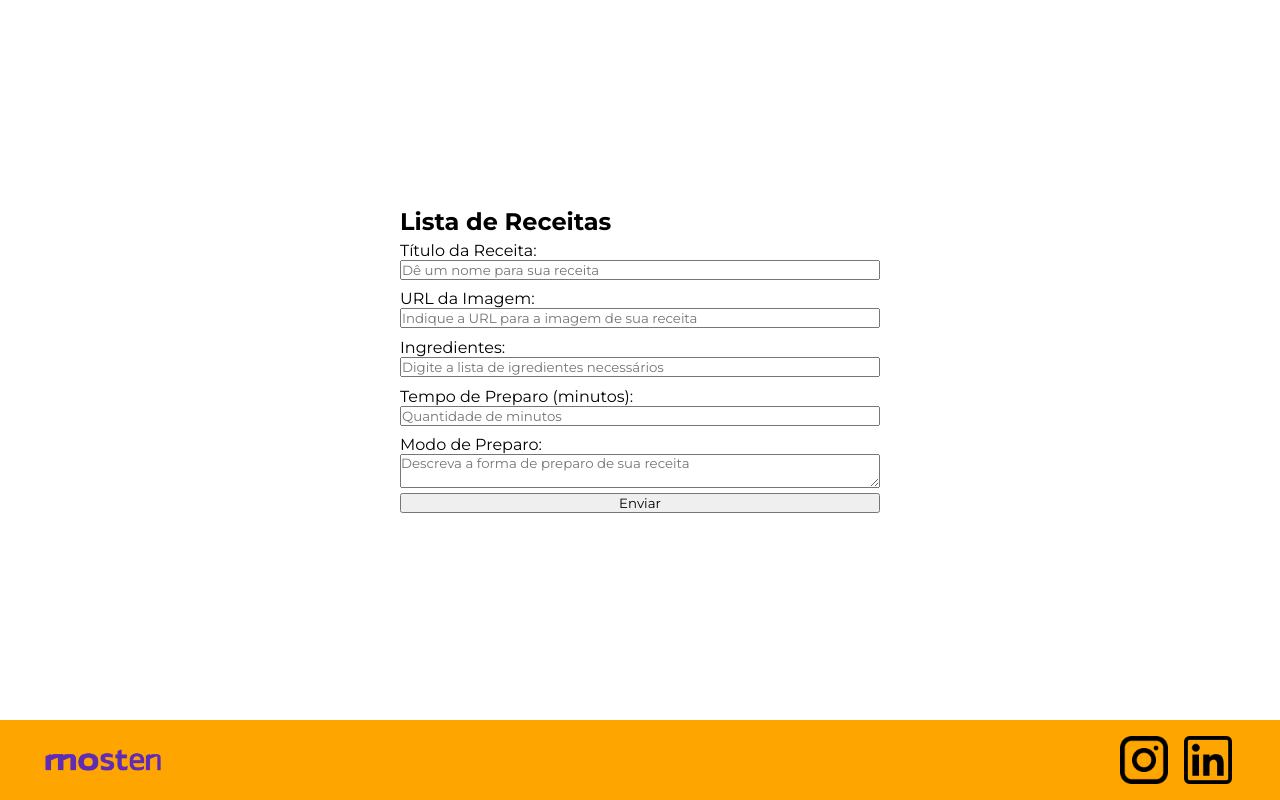
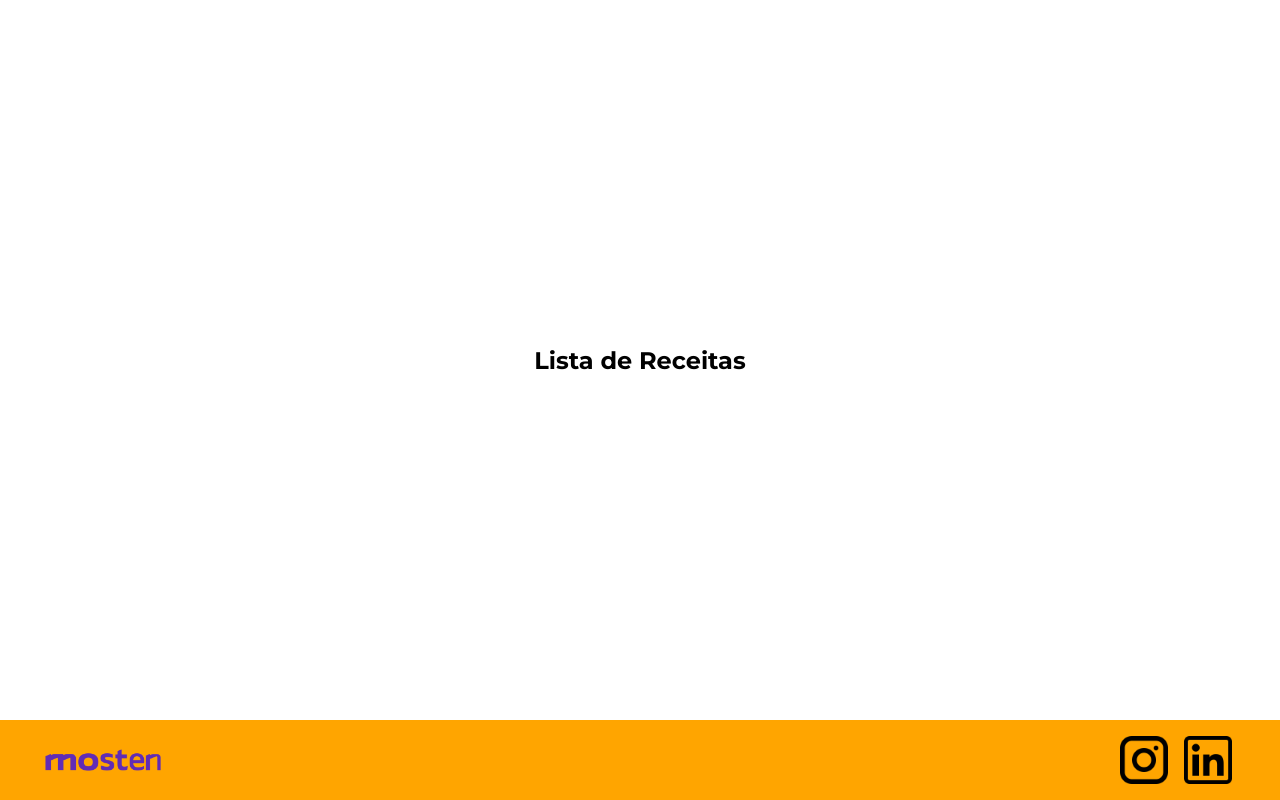
Before and after one commit to EduBarros101/pagina_de_receitas, a PHP site: page / in a window 1280 px wide. Shown: the part 80-880 px from the top of the page. Run offline with PHP 8.4, Linux system fonts and the light colour scheme.

Commit message:
remove: forms

```diff
--- a/assets/styles/_form.scss
+++ /dev/null
@@ -1,13 +0,0 @@
-#card-form {
-  display: flex;
-  flex-direction: column;
-  min-width: 30rem;
-  //gap: 0.7rem;
-
-  #form-group {
-    display: flex;
-    flex-direction: column;
-
-    padding: 0.3rem 0;
-  }
-}
--- /dev/null
+++ b/assets/styles/_recipes-list.scss
@@ -0,0 +1,9 @@
+#recipes-list {
+  display: flex;
+  flex-direction: column;
+  align-items: center;
+
+  #cards-container {
+    display: flex;
+  }
+}
--- a/assets/styles/index.css
+++ b/assets/styles/index.css
@@ -36,6 +36,15 @@ main section {
   flex-direction: column;
 }
 
+#recipes-list {
+  display: flex;
+  flex-direction: column;
+  align-items: center;
+}
+#recipes-list #cards-container {
+  display: flex;
+}
+
 footer {
   display: flex;
   align-items: center;
@@ -67,17 +76,6 @@ footer ul {
   gap: 1rem;
 }
 
-#card-form {
-  display: flex;
-  flex-direction: column;
-  min-width: 30rem;
-}
-#card-form #form-group {
-  display: flex;
-  flex-direction: column;
-  padding: 0.3rem 0;
-}
-
 * {
   margin: 0;
   padding: 0%;
--- a/assets/styles/index.scss
+++ b/assets/styles/index.scss
@@ -1,7 +1,7 @@
 @use 'header';
 @use 'main';
+@use 'recipes-list';
 @use 'footer';
-@use 'form';
 @import url('https://fonts.googleapis.com/css2?family=Montserrat:ital,wght@0,100..900;1,100..900&display=swap');
 
 * {
--- a/index.html
+++ b/index.html
@@ -31,62 +31,6 @@
 
           <div id="cards-container"></div>
         </div>
-
-        <form action="#" id="card-form">
-          <div id="form-group">
-            <label for="title">Título da Receita:</label>
-            <input
-              type="text"
-              name="title"
-              id="title"
-              placeholder="Dê um nome para sua receita"
-              required
-            />
-          </div>
-
-          <div id="form-group">
-            <label for="image">URL da Imagem:</label>
-            <input
-              type="url"
-              name="image"
-              id="image"
-              placeholder="Indique a URL para a imagem de sua receita"
-              required
-            />
-          </div>
-
-          <div id="form-group">
-            <label for="ingredients">Ingredientes:</label>
-            <input
-              type="text"
-              name="ingredients"
-              id="ingredients"
-              placeholder="Digite a lista de igredientes necessários"
-              required
-            />
-          </div>
-
-          <div id="form-group">
-            <label for="prep-time">Tempo de Preparo (minutos):</label>
-            <input
-              type="number"
-              name="prep-time"
-              id="prep-time"
-              placeholder="Quantidade de minutos"
-            />
-          </div>
-
-          <div id="form-group">
-            <label for="instructions">Modo de Preparo:</label>
-            <textarea
-              name="instructions"
-              id="instructions"
-              placeholder="Descreva a forma de preparo de sua receita"
-            ></textarea>
-          </div>
-
-          <button type="submit">Enviar</button>
-        </form>
       </section>
     </main>
 
```
Also changed, not shown: 1 other file.
